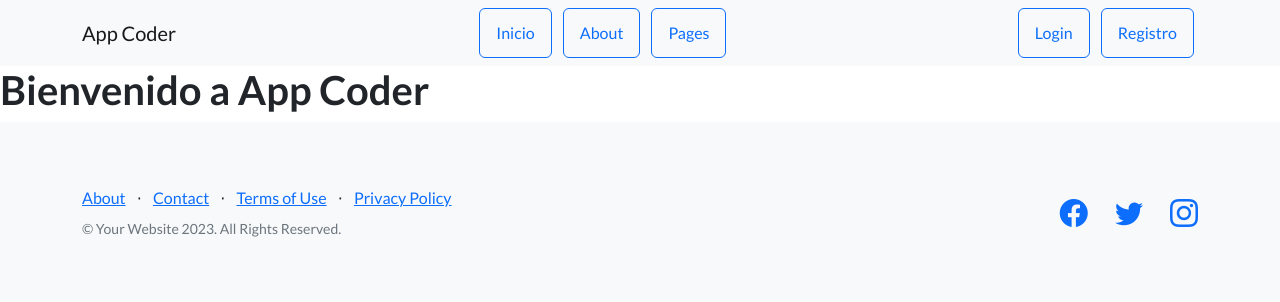
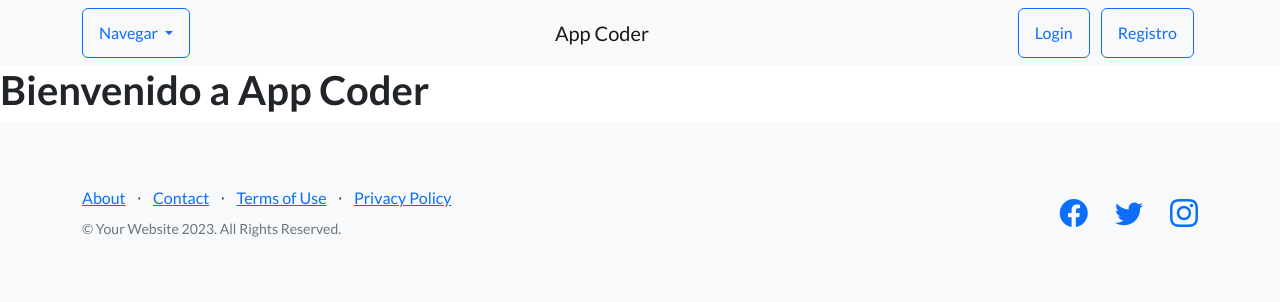
Before and after one commit to Roxanne-Hudan/Roxanne_Colosia, a Django app: page /AppCoder/ in a window 1280 px wide. Shown: the top 302 px of the page. Run offline with Django 5.2, Linux system fonts and the light colour scheme; some libraries are stand-ins or nearby versions.

Commit message:
Barra de navegacion desplegable

```diff
--- a/AppCoder/templates/AppCoder/Padre.html
+++ b/AppCoder/templates/AppCoder/Padre.html
@@ -19,14 +19,24 @@
     <body>
         <!-- Navigation-->
          <nav class="navbar navbar-light bg-light static-top">
-            <div class="container">
-              <a class="navbar-brand" href="{% url 'inicio' %}">App Coder</a>
-                <div>
-                  <a class="btn btn-outline-primary mx-1" href="{% url 'inicio' %}">Inicio</a>
-                  <a class="btn btn-outline-primary mx-1" href="{% url 'about' %}">About</a>
-                  <a class="btn btn-outline-primary mx-1" href="{% url 'post-list' %}">Pages</a>
+          <div class="container d-flex justify-content-between align-items-center">
+
+            <!-- Menú desplegable a la izquierda -->
+            <div class="dropdown">
+              <button class="btn btn-outline-primary dropdown-toggle" type="button" data-bs-toggle="dropdown" aria-expanded="false">
+                Navegar
+              </button>
+              <ul class="dropdown-menu">
+                <li><a class="dropdown-item" href="{% url 'inicio' %}">Inicio</a></li>
+                <li><a class="dropdown-item" href="{% url 'about' %}">About</a></li>
+                <li><a class="dropdown-item" href="{% url 'post-list' %}">Pages</a></li>
+              </ul>
             </div>
 
+            <!-- Nombre del sitio -->
+            <a class="navbar-brand mx-auto" href="{% url 'inicio' %}">App Coder</a>
+
+            <!-- Login / Logout y Perfil -->
             <div>
               {% if user.is_authenticated %}
                 <a class="btn btn-outline-success mx-1" href="{% url 'editar_perfil' %}">Perfil</a>
@@ -36,9 +46,9 @@
                 <a class="btn btn-outline-primary mx-1" href="{% url 'register' %}">Registro</a>
               {% endif %}
             </div>
+
           </div>
         </nav>
-
         <main>
             {% block content %}
             <!-- El contenido de la pagina debe ir aqui-->
@@ -88,4 +98,5 @@
         <!-- * * * * * * * * * * * * * * * * * * * * * * * * * * * * * * * * * * * * * * * *-->
         <script src="https://cdn.startbootstrap.com/sb-forms-latest.js"></script>
     </body>
+
 </html>
```
Lines whose indentation alone changed are shown as unchanged.
